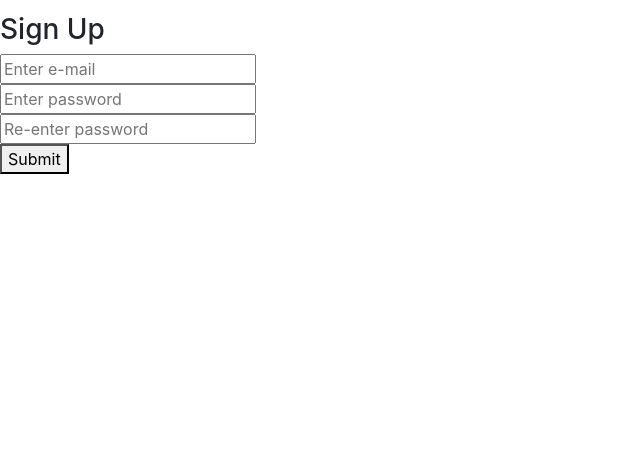
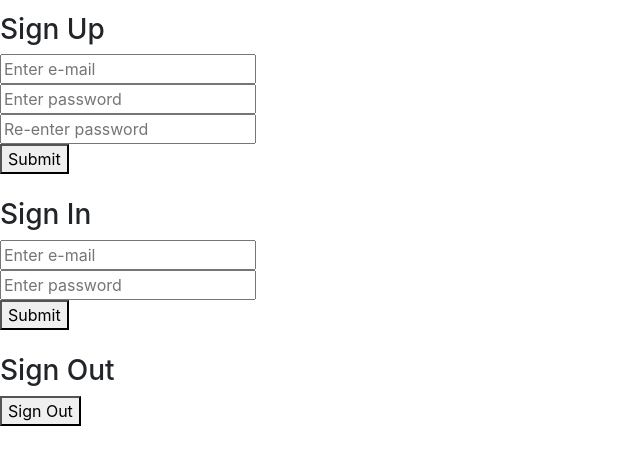
Before and after one commit to ItsAllDari/tic-tac-toe, a website built with webpack: page index.html in a window 1280 px wide. Shown: the part 88-552 px from the top of the page, without its empty margins (0-640 px from the left). Built offline with nearby package versions, Linux system fonts and the light colour scheme.

Commit message:
Added Sign In and Out HTML Fields
Added the sign in and sign out buttons for user input

```diff
--- a/index.html
+++ b/index.html
@@ -27,5 +27,23 @@
           <button type="submit">Submit</button>
         </form>
       </section>
+      <br>
+      <section>
+        <h3>Sign In</h3>
+        <form id="sign-in">
+          <input required placeholder="Enter e-mail" type="text" name="credentials[email]">
+          <br>
+          <input placeholder="Enter password" type="text" name="credentials[password]">
+          <br>
+          <button type="submit">Submit</button>
+        </form>
+      </section>
+      <br>
+      <section>
+        <h3>Sign Out</h3>
+        <form id="sign-out">
+          <button type="submit">Sign Out</button>
+        </form>
+      </section>
     </body>
 </html>
```
